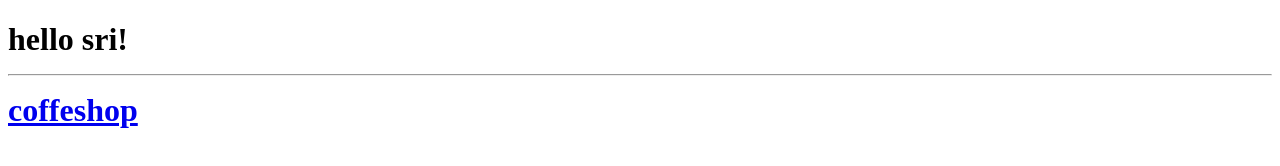
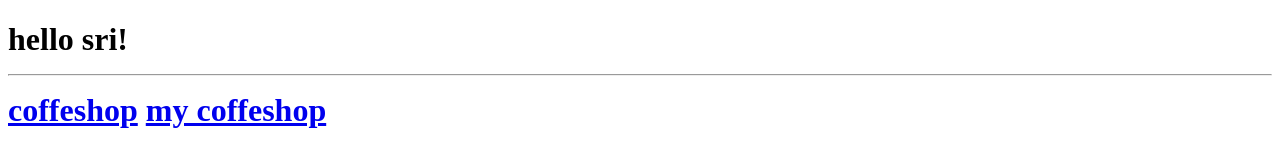
Before and after one commit to tejasrigarapati/tejasri.github.io, a plain HTML site: page index.html in a window 1280 px wide. Drawn offline with Linux system fonts and the light colour scheme.

Commit message:
Update index.html

```diff
--- a/index.html
+++ b/index.html
@@ -8,6 +8,7 @@
 <body>
     <h1>hello sri!</h><hr>
       <a href="https://tejasrigarapati.github.io/coffeshop">coffeshop</a>
+   <a href="https://tejasrigarapati.github.io/mycoffeshop/">my coffeshop</a>
 
 </body>
 </html>
```
